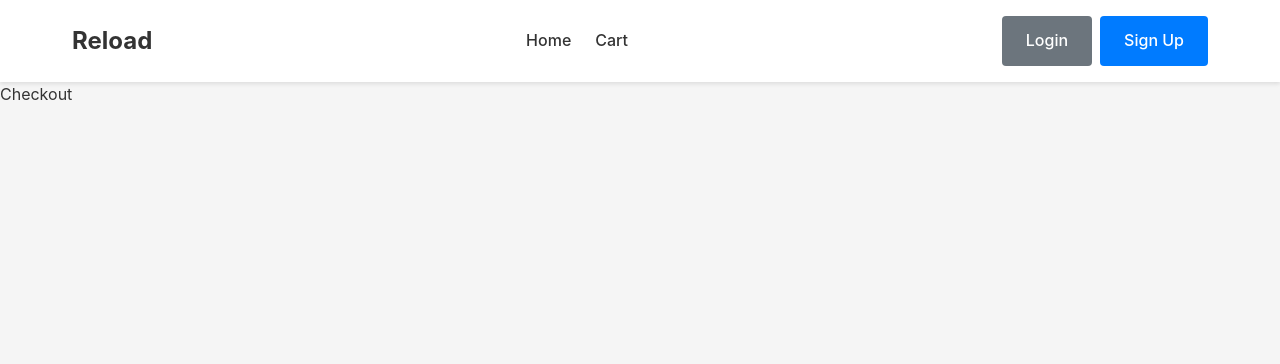
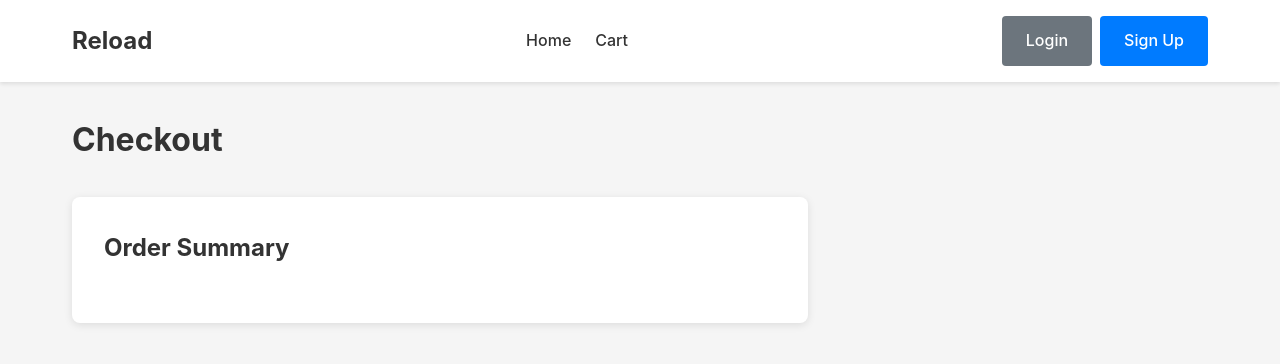
Before and after one commit to shrijan12/reload-commerce, a React (Vite) app: page /checkout in a window 1280 px wide. Shown: the top 364 px of the page. Built offline with nearby package versions, Linux system fonts and the light colour scheme.

Commit message:
added more checkout logics

```diff
--- a/src/components/ProductCard.jsx
+++ b/src/components/ProductCard.jsx
@@ -2,7 +2,11 @@ import { Link } from "react-router";
 import { useCart } from "../context/CartContext";
 
 export default function ProductCard({ product }) {
-  const { addToCart } = useCart();
+  const { addToCart, cartItems } = useCart();
+  const ifProductIsInCart = cartItems.find((item) => item.id === product.id);
+  const productQuantityLabel = ifProductIsInCart
+    ? `(${ifProductIsInCart.quantity})`
+    : "";
   return (
     <div className="product-card">
       <img
@@ -24,7 +28,7 @@ export default function ProductCard({ product }) {
               addToCart(product.id);
             }}
           >
-            Add to Cart
+            Add to Cart {productQuantityLabel}
           </button>
         </div>
       </div>
--- a/src/context/CartContext.jsx
+++ b/src/context/CartContext.jsx
@@ -1,4 +1,5 @@
 import { createContext, useContext, useState } from "react";
+import { getProductById } from "../data/products";
 
 export const CartContext = createContext(null);
 
@@ -22,8 +23,40 @@ export default function CartProvider({ children }) {
       setCartItems([...cartItems, { id: productId, quantity: 1 }]);
     }
   }
+
+  function getCartItemsWithProducts() {
+    return cartItems
+      .map((item) => ({
+        ...item,
+        product: getProductById(item.id),
+      }))
+      .filter((item) => item.product);
+  }
+
+  function removeFromCart(id) {
+    setCartItems(cartItems.filter((item) => item.id !== id));
+  }
+
+  function updateQuantity(id, quantity) {
+    if (quantity <= 0) {
+      removeFromCart(id);
+      return;
+    }
+    setCartItems(
+      cartItems.map((item) => (item.id === id ? { ...item, quantity } : item)),
+    );
+  }
+
   return (
-    <CartContext.Provider value={{ addToCart, cartItems }}>
+    <CartContext.Provider
+      value={{
+        addToCart,
+        cartItems,
+        getCartItemsWithProducts,
+        removeFromCart,
+        updateQuantity,
+      }}
+    >
       {children}
     </CartContext.Provider>
   );
--- a/src/pages/Checkout.jsx
+++ b/src/pages/Checkout.jsx
@@ -1,7 +1,69 @@
-import React from "react";
+import { useCart } from "../context/CartContext";
 
 const Checkout = () => {
-  return <div>Checkout</div>;
+  const { getCartItemsWithProducts, updateQuantity, removeFromCart } =
+    useCart();
+  const cartItems = getCartItemsWithProducts();
+  console.log(cartItems);
+  return (
+    <div className="page">
+      <div className="container">
+        <h1 className="page-title">Checkout</h1>
+        <div className="checkout-container">
+          <div className="checkout-items">
+            <h2 className="checkout-section-title">Order Summary</h2>
+            {cartItems.map((item) => (
+              <div className="checkout-item" key={item.id}>
+                <img
+                  src={item.product.image}
+                  alt={item.product.name}
+                  className="checkout-item-image"
+                />
+                <div className="checkout-item-details">
+                  <h3 className="checkout-item-name">{item.product.name}</h3>
+                  <p className="checkout-item-price">
+                    ${item.product.price} each
+                  </p>
+                </div>
+
+                <div className="checkout-item-controls">
+                  <div className="quality-controls">
+                    <button
+                      className="quantity-btn"
+                      onClick={() => {
+                        updateQuantity(item.id, item.quantity + 1);
+                      }}
+                    >
+                      +
+                    </button>
+                    <span className="quantity-value">{item.quantity}</span>
+
+                    <button
+                      className="quantity-btn"
+                      onClick={() => {
+                        updateQuantity(item.id, item.quantity - 1);
+                      }}
+                    >
+                      -
+                    </button>
+                  </div>
+                  <p className="checkout-item-total">
+                    ${(item.product.price * item.quantity).toFixed(2)}
+                  </p>
+                  <button
+                    className="btn btn-secondary btn-small"
+                    onClick={() => removeFromCart(item.id)}
+                  >
+                    Remove
+                  </button>
+                </div>
+              </div>
+            ))}
+          </div>
+        </div>
+      </div>
+    </div>
+  );
 };
 
 export default Checkout;
--- a/src/pages/ProductDetails.jsx
+++ b/src/pages/ProductDetails.jsx
@@ -4,11 +4,10 @@ import { getProductById } from "../data/products";
 import { useCart } from "../context/CartContext";
 
 const ProductDetails = () => {
+  const [product, setProduct] = useState("");
   const { id } = useParams();
-  const navigate = useNavigate(); // ← here
+  const navigate = useNavigate();
   const { addToCart, cartItems } = useCart();
-
-  const [product, setProduct] = useState("");
 
   useEffect(() => {
     // Fetch product details based on the id from the URL
@@ -24,6 +23,10 @@ const ProductDetails = () => {
     return <h2>Loading...</h2>;
   }
 
+  const ifProductIsInCart = cartItems.find((item) => item.id === product.id);
+  const productQuantityLabel = ifProductIsInCart
+    ? `(${ifProductIsInCart.quantity})`
+    : "";
   return (
     <div className="page">
       <div className="container">
@@ -39,7 +42,7 @@ const ProductDetails = () => {
               className="btn btn-primary"
               onClick={() => addToCart(product.id)}
             >
-              Add to Cart
+              Add to Cart {productQuantityLabel}
             </button>{" "}
             <button className="btn btn-secondary" onClick={() => navigate("/")}>
               {" "}
```
